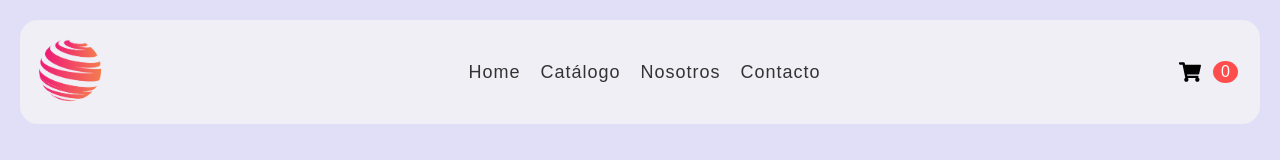
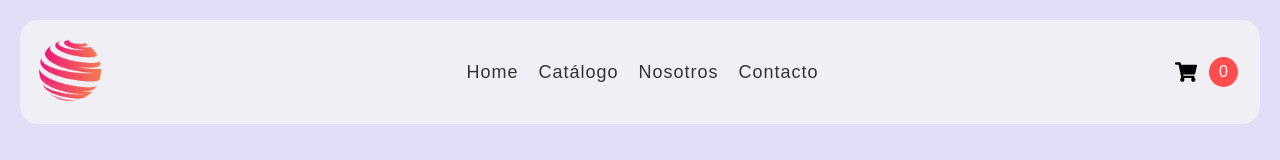
Before and after one commit to tomasjrl/Coderhouse-Comision-65640, a React (Create React App) app: page / in a window 1280 px wide. Shown: the top 160 px of the page. Built offline with nearby package versions, Linux system fonts and the light colour scheme.

Commit message:
modifico aspecto cart item

```diff
--- a/src/components/CartWidget/CartWidget.css
+++ b/src/components/CartWidget/CartWidget.css
@@ -10,6 +10,6 @@
   background-color: #ff4d4d;
   color: white;
   border-radius: 50%;
-  padding: 2px 8px;
+  padding: 6px 10px;
   font-size: 16px;
 }
```
